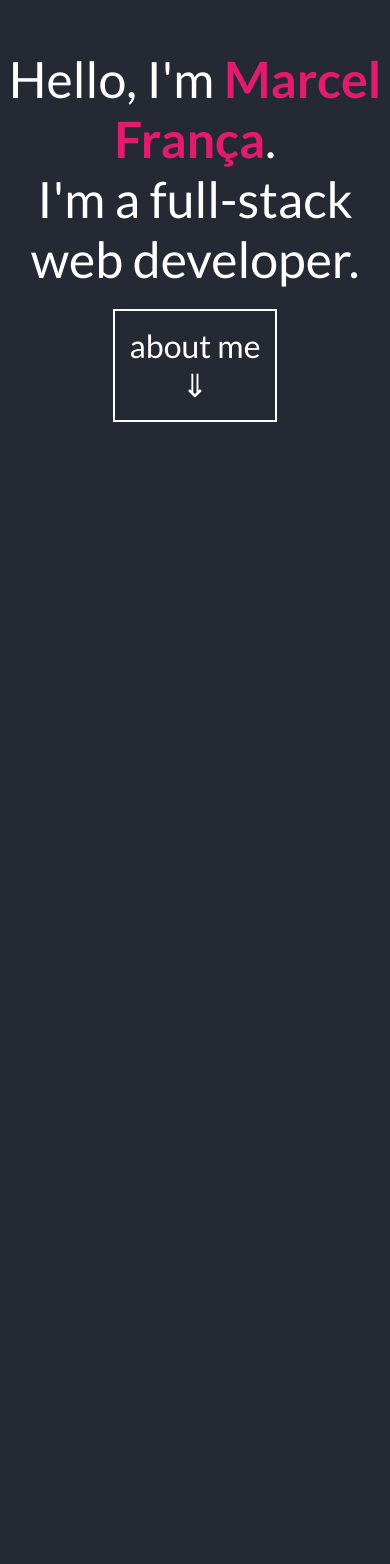
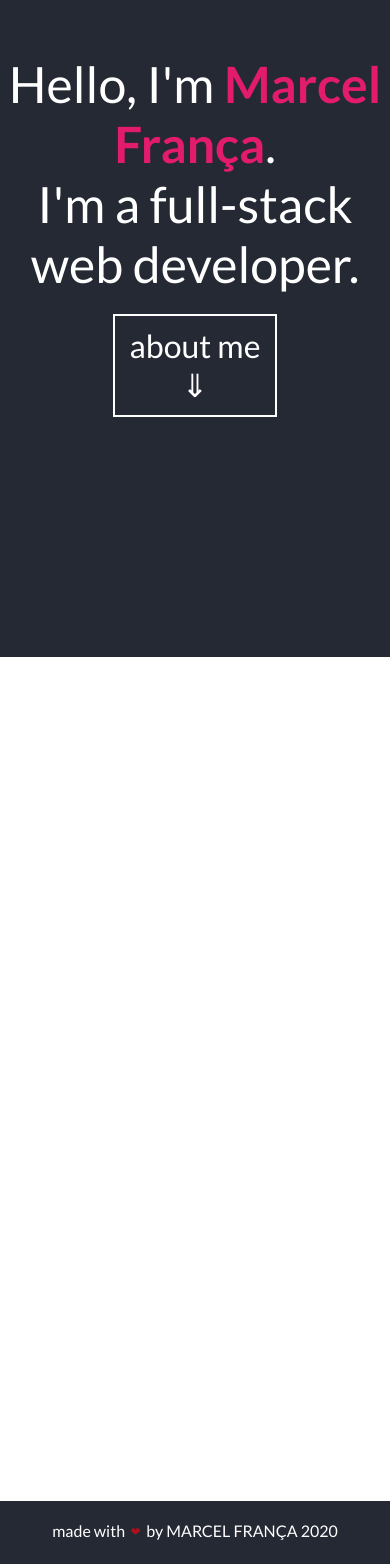
Before and after one commit to MarcelGFranca/marcelgfranca, a plain HTML site: page index.html in a window 390 px wide. Shown: the part 187-1751 px from the top of the page. Before the commit the page ends 844 px from the top, so only its background shows below. Drawn offline with Linux system fonts and the light colour scheme.

Commit message:
added footer with beating heart

```diff
--- /dev/null
+++ b/assets/css/about.css
@@ -0,0 +1,6 @@
+.about {
+  background-color: #fff;
+  display: flex;
+  height: 100vh;
+  justify-content: center;
+}
--- /dev/null
+++ b/assets/css/footer.css
@@ -0,0 +1,33 @@
+.footer-copyright {
+  text-align: center;
+  padding: 20px 0;
+}
+
+.footer-heart {
+  color: #af111c;
+  animation: heartbeat 1s infinite;
+  display: inline-block;
+  width: 15px;
+  height: 23px;
+}
+
+@keyframes heartbeat {
+  0% {
+    transform: scale(0.75);
+  }
+  20% {
+    transform: scale(1);
+  }
+  40% {
+    transform: scale(0.75);
+  }
+  60% {
+    transform: scale(1);
+  }
+  80% {
+    transform: scale(0.75);
+  }
+  100% {
+    transform: scale(0.75);
+  }
+}
--- /dev/null
+++ b/assets/css/header.css
@@ -0,0 +1,33 @@
+.header {
+  display: flex;
+  flex-direction: column;
+  height: 100vh;
+  justify-content: center;
+  text-align: center;
+}
+
+.header-text {
+  color: #fff;
+  font-size: 2.5em;
+}
+
+.header-text-highlight {
+  color: #e31b6d;
+}
+
+.header-text-box {
+  border: 2px solid #fff;
+  color: #fff;
+  display: block;
+  font-size: 2em;
+  margin: 20px auto 0;
+  padding: 10px;
+  text-decoration: none;
+  width: 140px;
+}
+
+@media screen and (max-width: 426px) {
+  .header-text {
+    font-size: 50px;
+  }
+}
--- a/assets/css/main.css
+++ b/assets/css/main.css
@@ -1,44 +1,16 @@
+@import "header.css";
+@import "about.css";
+@import "footer.css";
+
 body {
   background-color: #252934;
   font-family: Lato, Arial, sans-serif;
+  color: #fff;
   margin: 0;
 }
 
 .container {
-  align-items: center;
-  display: flex;
-  flex-direction: column;
-  height: 100vh;
-  justify-content: center;
   margin: 0 auto;
   max-width: 1200px;
   width: 100%;
 }
-
-.header {
-  text-align: center;
-}
-
-.header-text {
-  color: #fff;
-  font-size: 2.5em;
-}
-
-.header-text-highlight {
-  color: #e31b6d;
-}
-
-.header-text-box {
-  border: 2px solid #fff;
-  color: #fff;
-  font-size: 2em;
-  margin-top: 20px;
-  padding: 15px;
-  text-decoration: none;
-}
-
-@media screen and (max-width: 426px) {
-  .header-text {
-    font-size: 50px;
-  }
-}
--- a/index.html
+++ b/index.html
@@ -23,6 +23,19 @@
 				<a class="header-text-box" href="#">about me<br >&dArr;</a>
       </div>
     </section>
+		<section class="about">
+		<div class="container">
+
+
+		</div>
+		</section>
+		<section class="footer">
+			<div class="container">
+				<div class="footer-copyright">
+					made with <span class="footer-heart">&#10084;</span> by MARCEL FRANÇA <span class="footer-year">2020</span>
+				</div>
+			</div>
+		</section>
 	</body>
 	<!-- Global site tag (gtag.js) - Google Analytics -->
 	<script async src="https://www.googletagmanager.com/gtag/js?id=UA-115875712-4"></script>
```
Lines whose indentation alone changed are shown as unchanged.
